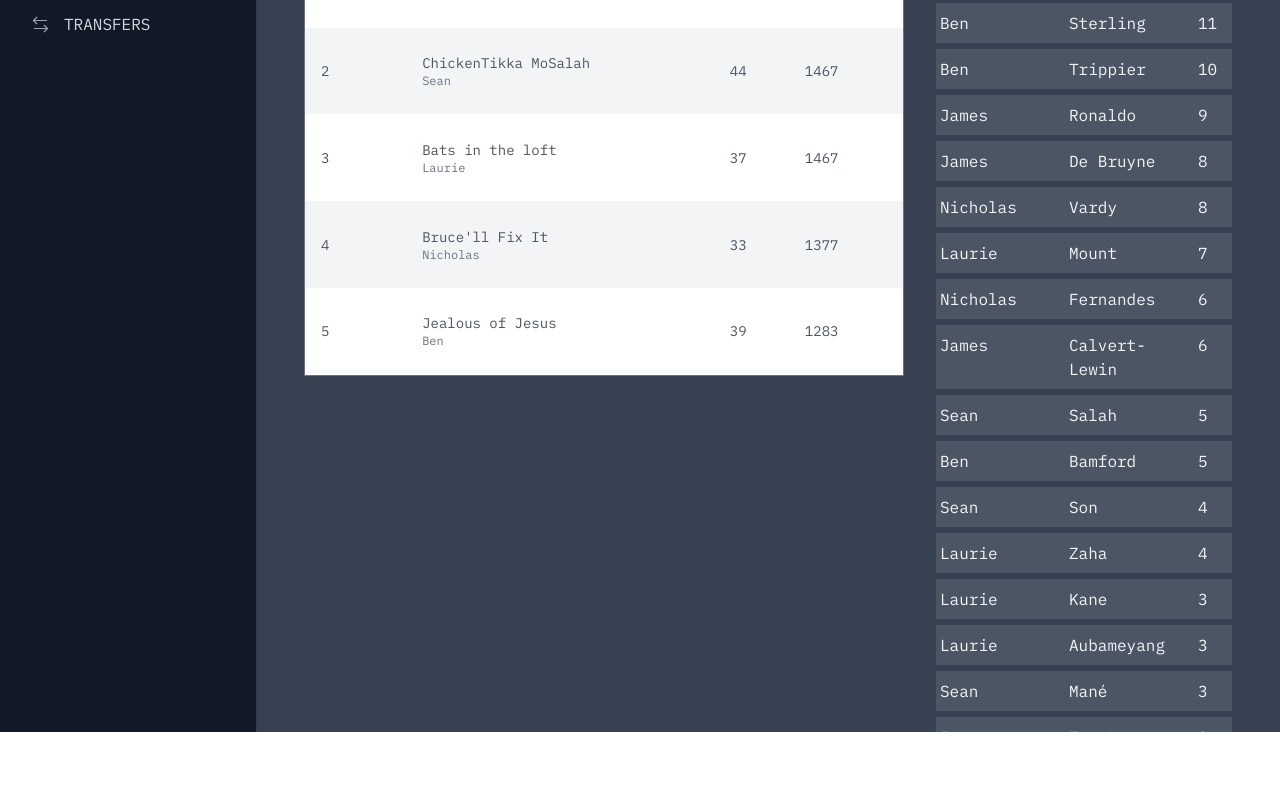
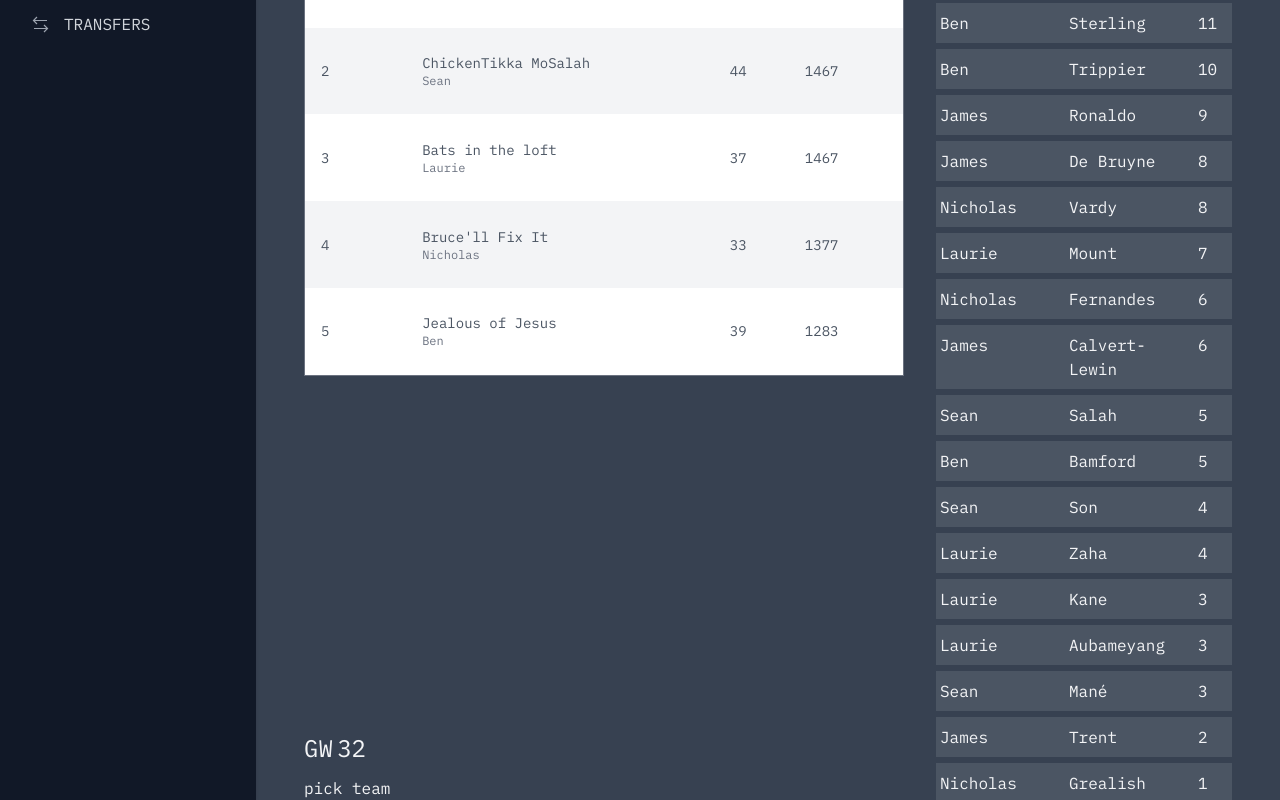
Before and after one commit to lpoulter1/draft-site-design, a React (Vite) app: page / in a window 1280 px wide. Shown: the part 284-1084 px from the top of the page. Before the commit the page ends 1016 px from the top, so only its background shows below. Built offline with nearby package versions, Linux system fonts and the light colour scheme; a web font is replaced by a local one.

Commit message:
split into pages

```diff
--- a/src/App.jsx
+++ b/src/App.jsx
@@ -1,4 +1,5 @@
 import "./App.css";
+import { TeamPicker } from "./TeamPicker";
 import avatarIcon from "./assets/avatarIcon.svg";
 
 const managerData = {
@@ -211,34 +212,8 @@ function ManagerTable() {
   );
 }
 
-function App() {
+function Sidebar() {
   return (
-    <div className="flex flex-row min-h-screen overflow-scroll text-gray-100 bg-gray-700">
-      <button className="w-8 h-8 p-4 cursor-pointer display:block md:hidden">
-        <svg
-          xmlns="http://www.w3.org/2000/svg"
-          className="w-8 h-8 text-gray-100"
-        >
-          <line
-            x1="4.8"
-            y1="9.6"
-            x2="27.2"
-            y2="9.6"
-            stroke="currentColor"
-            strokeWidth="3"
-            strokeLinecap="round"
-          ></line>
-          <line
-            x1="27.2"
-            y1="22.4"
-            x2="4.8"
-            y2="22.4"
-            stroke="currentColor"
-            strokeWidth="3"
-            strokeLinecap="round"
-          ></line>
-        </svg>
-      </button>
     <aside className="hidden w-[256px] bg-gray-900 md:shadow md:block shrink-0">
       <div className="flex items-center justify-center py-4">
         <div className="inline-flex">
@@ -357,6 +332,39 @@ function App() {
         </ul>
       </div>
     </aside>
+  );
+}
+
+function App() {
+  return (
+    <div className="flex flex-row min-h-screen overflow-scroll text-gray-100 bg-gray-700">
+      <button className="w-8 h-8 p-4 cursor-pointer display:block md:hidden">
+        <svg
+          xmlns="http://www.w3.org/2000/svg"
+          className="w-8 h-8 text-gray-100"
+        >
+          <line
+            x1="4.8"
+            y1="9.6"
+            x2="27.2"
+            y2="9.6"
+            stroke="currentColor"
+            strokeWidth="3"
+            strokeLinecap="round"
+          ></line>
+          <line
+            x1="27.2"
+            y1="22.4"
+            x2="4.8"
+            y2="22.4"
+            stroke="currentColor"
+            strokeWidth="3"
+            strokeLinecap="round"
+          ></line>
+        </svg>
+      </button>
+      <Sidebar />
+
       <main className="flex flex-col w-full text-gray-100">
         <header className="w-full px-4 py-4">
           <div className="flex flex-row items-center header-content">
@@ -377,6 +385,15 @@ function App() {
           </div>
         </header>
 
+        <TablePage />
+        <TeamPickerPage />
+      </main>
+    </div>
+  );
+}
+
+function TablePage() {
+  return (
     <div className="container px-6 mx-auto text-gray-100 md:px-10 lg:px-12">
       <div className="">
         <h2 className="mb-8 text-4xl">Drafty Boys</h2>
@@ -399,7 +416,20 @@ function App() {
         </div>
       </div>
     </div>
-      </main>
+  );
+}
+
+function TeamPickerPage() {
+  return (
+    <div className="container px-6 mx-auto text-gray-100 md:px-10 lg:px-12">
+      <div className="flex flex-col justify-between h-full md:flex-row">
+        <div>
+          <h3 className="mb-3 text-2xl word-space-tight">
+            GW <span className="word-space-tight">32</span>
+          </h3>
+          <TeamPicker />
+        </div>
+      </div>
     </div>
   );
 }
--- /dev/null
+++ b/src/TeamPicker.jsx
@@ -0,0 +1,3 @@
+export function TeamPicker() {
+  return <div>pick team</div>;
+}
```
Lines whose indentation alone changed are shown as unchanged.
